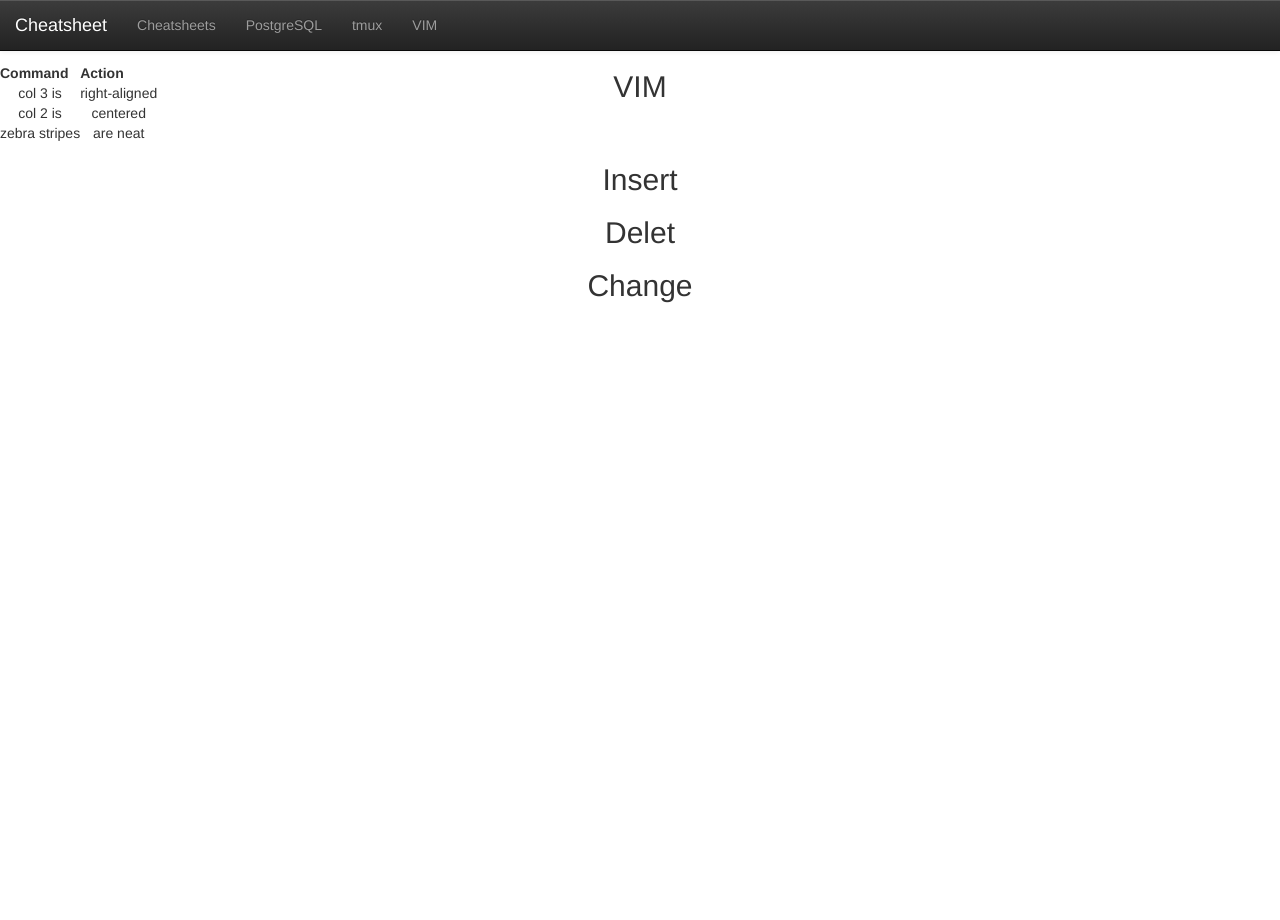
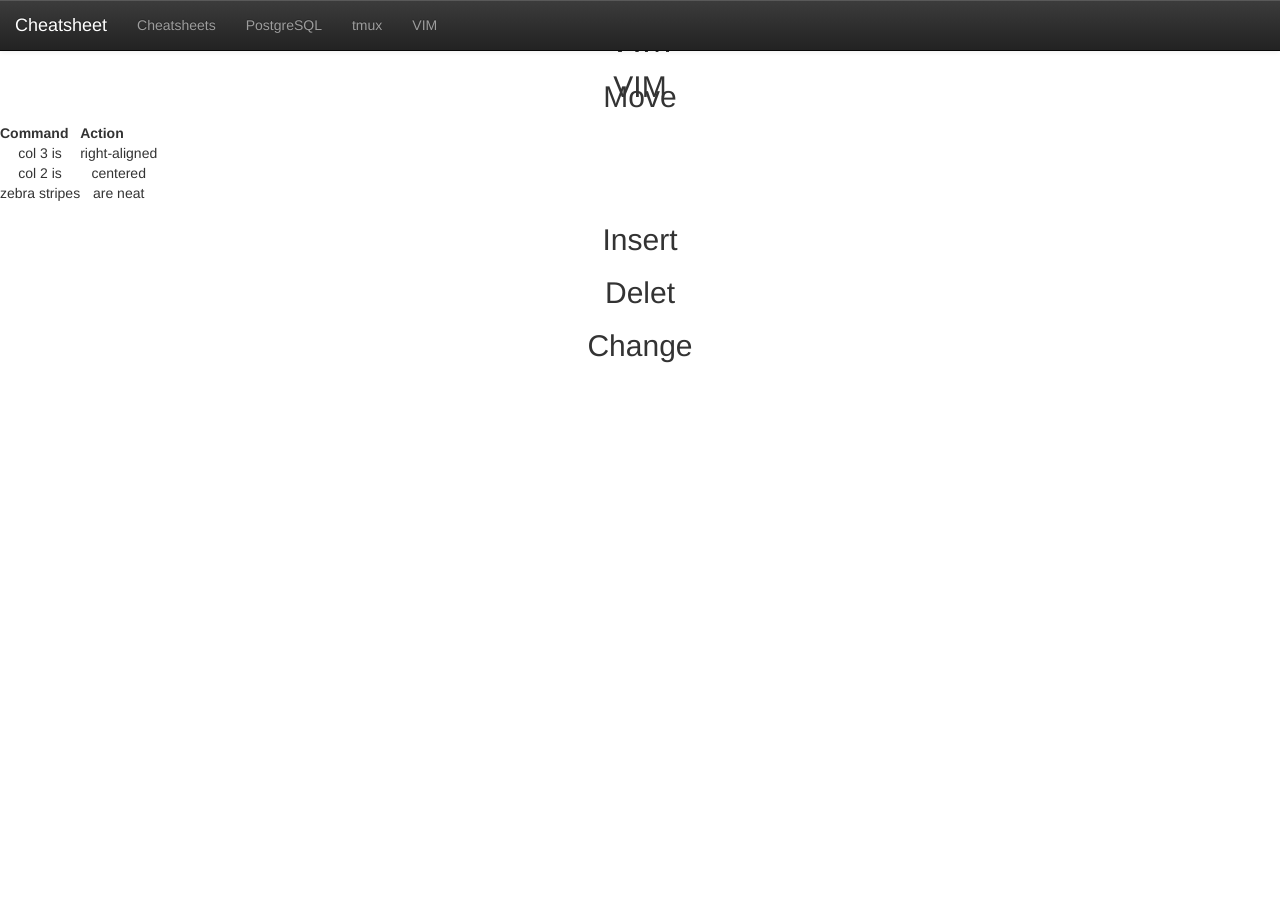
Before and after one commit to glamb/cheatsheets, a Jekyll site: the page built from vim.md, in a window 1280 px wide. Built offline with Jekyll 4.4.1, drawn with Linux system fonts in a browser that asks for light colours; nearby versions of some CDN libraries; Markdown is read by kramdown in place of the engine named in the settings.

Commit message:
adding more to vim

```diff
--- a/_layouts/default.html
+++ b/_layouts/default.html
@@ -1,4 +1,10 @@
 {% include head.html %}
-    {{ content }}
+    <main>
+
+        <h1>{{ page.title }}</h1>
+
+        {{ content }}
+
+    </main>
     {% include nav.html %}
 {% include foot.html %}
```
